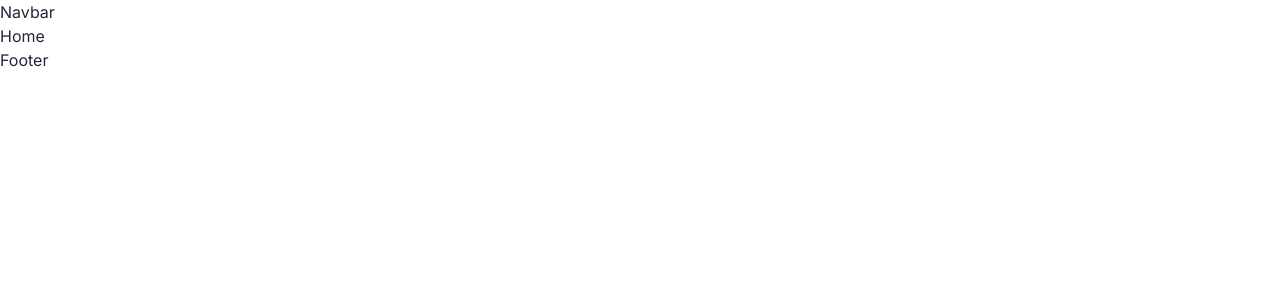
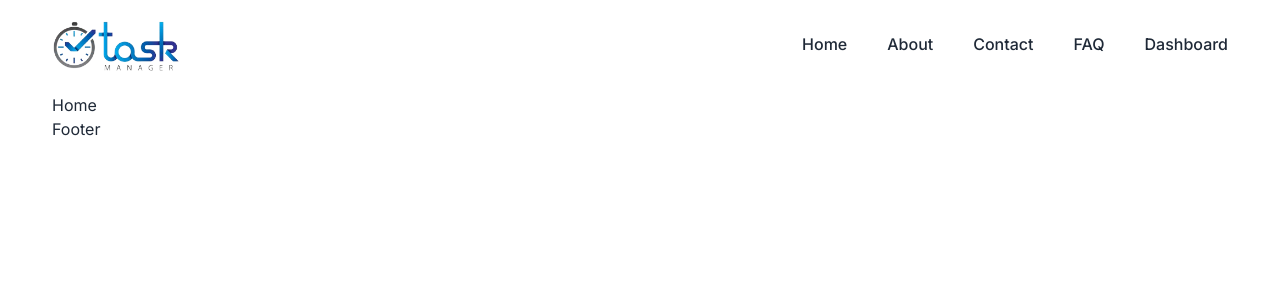
Before and after one commit to billalhossain2/fullstack-task-manager, a React (Vite) app: page / in a window 1280 px wide. Shown: the top 300 px of the page. Built offline with nearby package versions, Linux system fonts and the light colour scheme.

Commit message:
added navbar

```diff
--- a/src/Layouts/HomeLayout.jsx
+++ b/src/Layouts/HomeLayout.jsx
@@ -5,7 +5,7 @@ import { Outlet } from 'react-router-dom'
 
 const HomeLayout = () => {
   return (
-    <div>
+    <div className='max-w-[1200px] mx-auto px-3'>
     <Navbar></Navbar>
       <Outlet></Outlet>
     <Footer></Footer>
--- /dev/null
+++ b/src/pages/shared/Navbar/Navbar.css
@@ -0,0 +1,24 @@
+ul.animated-border li{
+    position: relative;
+    padding-bottom: 5px;
+    transition: 1s;
+    font-weight: 500;
+}
+
+ul.animated-border li::before{
+    content: "";
+    width: 0;
+    height: 3px;
+    position: absolute;
+    bottom: 0;
+    background: #00A4B7;
+    transition: 0.3s;
+}
+
+ul.animated-border li:hover::before{
+    width: 100%;
+}
+
+ul.animated-border li a:hover{
+    color:#027b88;
+}
--- a/src/pages/shared/Navbar/Navbar.jsx
+++ b/src/pages/shared/Navbar/Navbar.jsx
@@ -1,9 +1,47 @@
-import React from 'react'
+import { Link } from "react-router-dom";
+import logo from "../../../assets/task-logo.png"
+import "./Navbar.css"
+const navLinks = [
+  {
+    id: Math.floor(Date.now() + Math.random()).toString(32),
+    label: "Home",
+    to: "/",
+  },
+  {
+    id: Math.floor(Date.now() + Math.random()).toString(32),
+    label: "About",
+    to: "/about",
+  },
+  {
+    id: Math.floor(Date.now() + Math.random()).toString(32),
+    label: "Contact",
+    to: "/contact",
+  },
+  {
+    id: Math.floor(Date.now() + Math.random()).toString(32),
+    label: "FAQ",
+    to: "/faqs",
+  },
+  {
+    id: Math.floor(Date.now() + Math.random()).toString(32),
+    label: "Dashboard",
+    to: "/dashboard",
+  },
+];
 
 const Navbar = () => {
   return (
-    <div>Navbar</div>
-  )
-}
+    <nav className="flex justify-between items-center my-5">
+      <div><img className="w-32" src={logo} alt="" /></div>
+      <ul className="flex items-center gap-10 animated-border">
+        {navLinks.map((linkItem) => (
+          <li key={linkItem.id}>
+            <Link to={linkItem.to}>{linkItem.label}</Link>
+          </li>
+        ))}
+      </ul>
+    </nav>
+  );
+};
 
-export default Navbar
+export default Navbar;
```
Also changed, not shown: themeInfo.txt (added).
